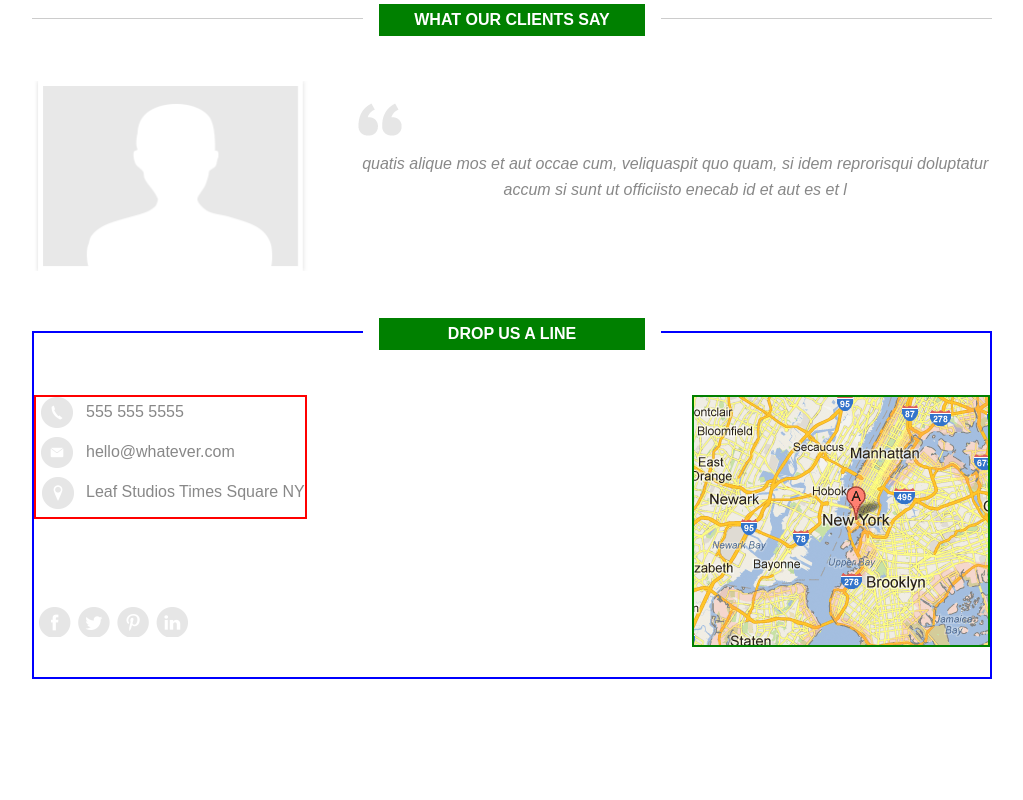
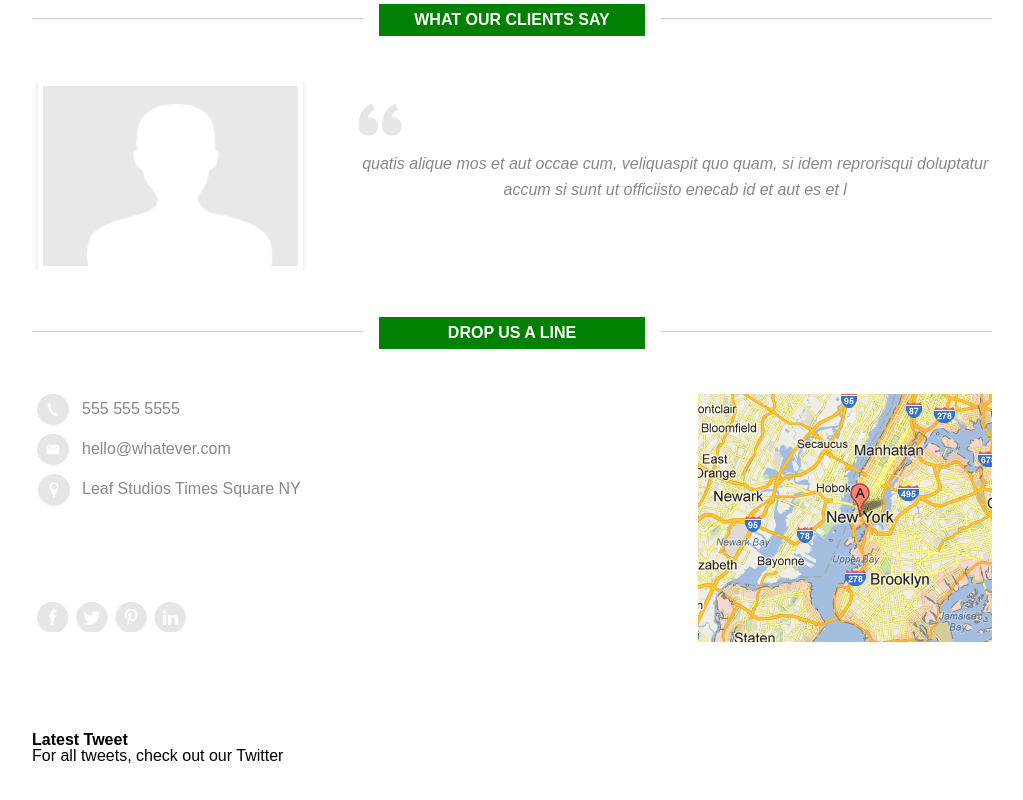
Before and after one commit to ReyKes/jQuery_netNinja, a plain HTML site: page 8/PSD-to-HTML-1/index.html in a window 1280 px wide. Shown: the part 885-1685 px from the top of the page, without its empty margins (128-1151 px from the left). Before the commit the page ends 1624 px from the top, so only its background shows below. Drawn offline with Linux system fonts and the light colour scheme.

Commit message:
Adding content using jQuery'

```diff
--- a/8/PSD-to-HTML-1/Scripts/script.js
+++ b/8/PSD-to-HTML-1/Scripts/script.js
@@ -1,3 +1,24 @@
-$("#contact-methods").css({border:"2px solid red"})
+/*$("#contact-methods").css({border:"2px solid red"})
     .next().css({border:"2px solid green"})
-    .closest("section").css({border:"2px solid blue"});
+    .closest("section").css({border:"2px solid blue"});*/
+
+var tweet="<div style='margin:20px 0;padding: 10px;background: #eee'>The big fiight live: Ham vs Cheese</div>";
+
+//$("#tweets div").append(tweet);
+//$("#tweets div").prepend(tweet);
+//$("#tweets div p").before(tweet);
+//$("#tweets div p").after(tweet);
+
+//$("#tweets div p").text(tweet);
+//$("#tweets div").html(tweet);
+
+/*Adding & Changing Content
+
+.append()  adds content to botton of the element
+.prepend() adds content to top of element
+.before() adds content to before element
+.after() adds content to after element
+.html() changes the whole html of the elemnt
+.text() changes the text of an element
+
+*/
--- a/8/PSD-to-HTML-1/index.html
+++ b/8/PSD-to-HTML-1/index.html
@@ -81,6 +81,13 @@
                     <li class="linked-in"><a href="">Linked In</a></li>
                 </ul>
             </section>
+            <section id="tweets">
+                <h2>Latest Tweet</h2>
+                <div>
+                    <p>For all tweets, check out our Twitter
+                    </p>
+                </div>
+            </section>
         </div>
 
     </div>
```
